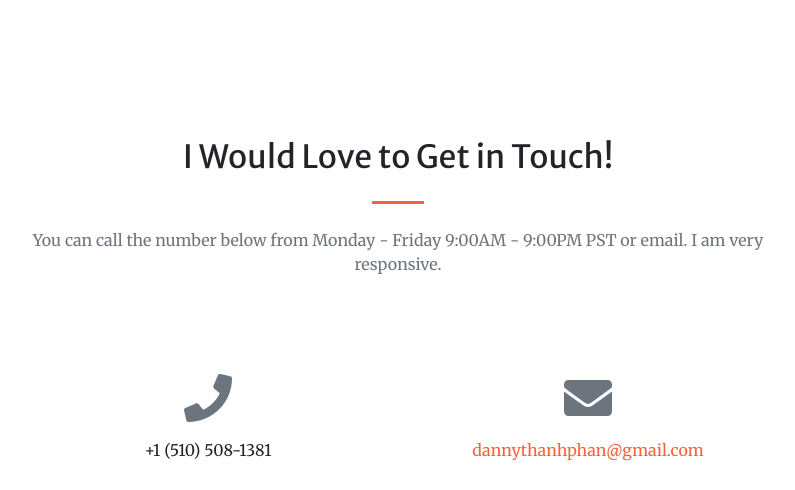
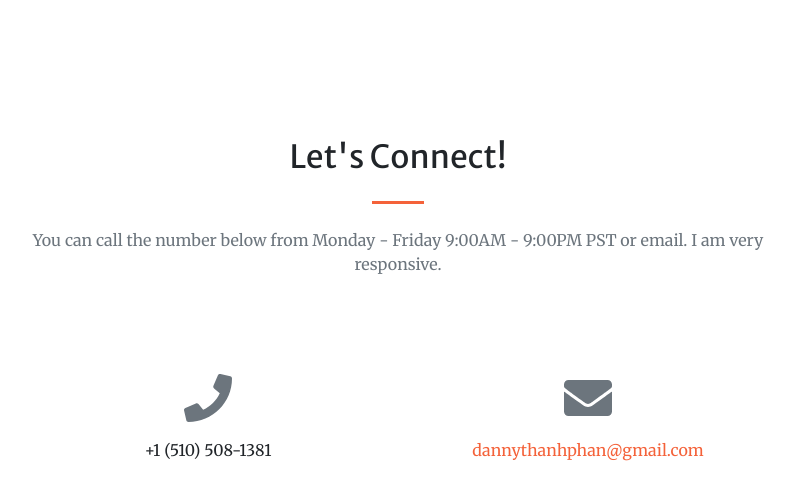
Before and after one commit to dannytphan/dannytphan.github.io, a plain HTML site: page index.html in a window 1280 px wide. Shown: the part 4040-4530 px from the top of the page, without its empty margins (242-1037 px from the left). Drawn offline with nearby package versions, Linux system fonts and the light colour scheme.

Commit message:
Add files via upload

```diff
--- a/index.html
+++ b/index.html
@@ -258,7 +258,7 @@
             <div class="container">
                 <div class="row justify-content-center">
                     <div class="col-lg-8 text-center">
-                        <h2 class="mt-0">I Would Love to Get in Touch!</h2>
+                        <h2 class="mt-0">Let's Connect!</h2>
                         <hr class="divider my-4" />
                         <p class="text-muted mb-5">You can call the number below from Monday - Friday 9:00AM - 9:00PM PST or email. I am very responsive.</p>
                     </div>
```
